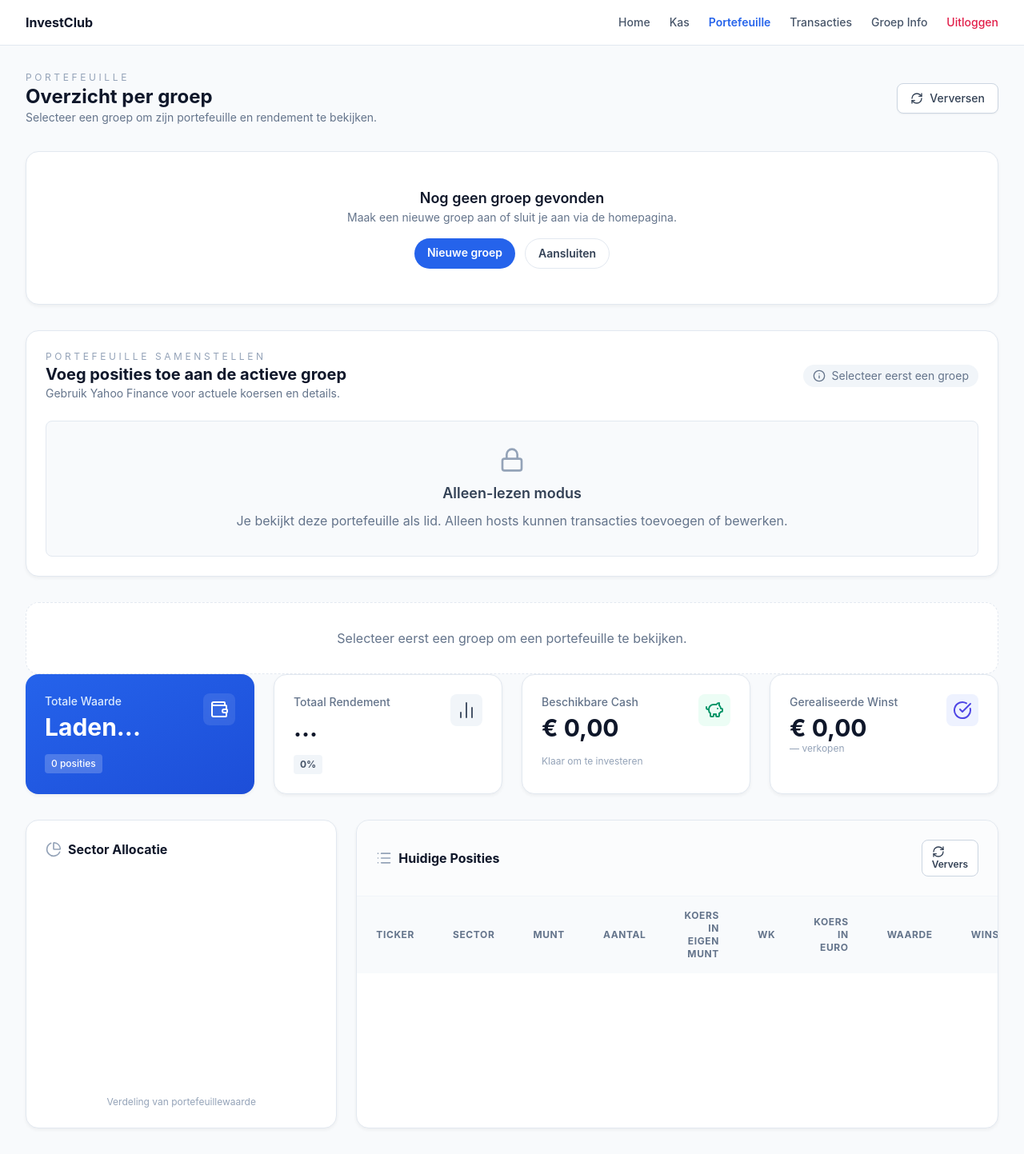
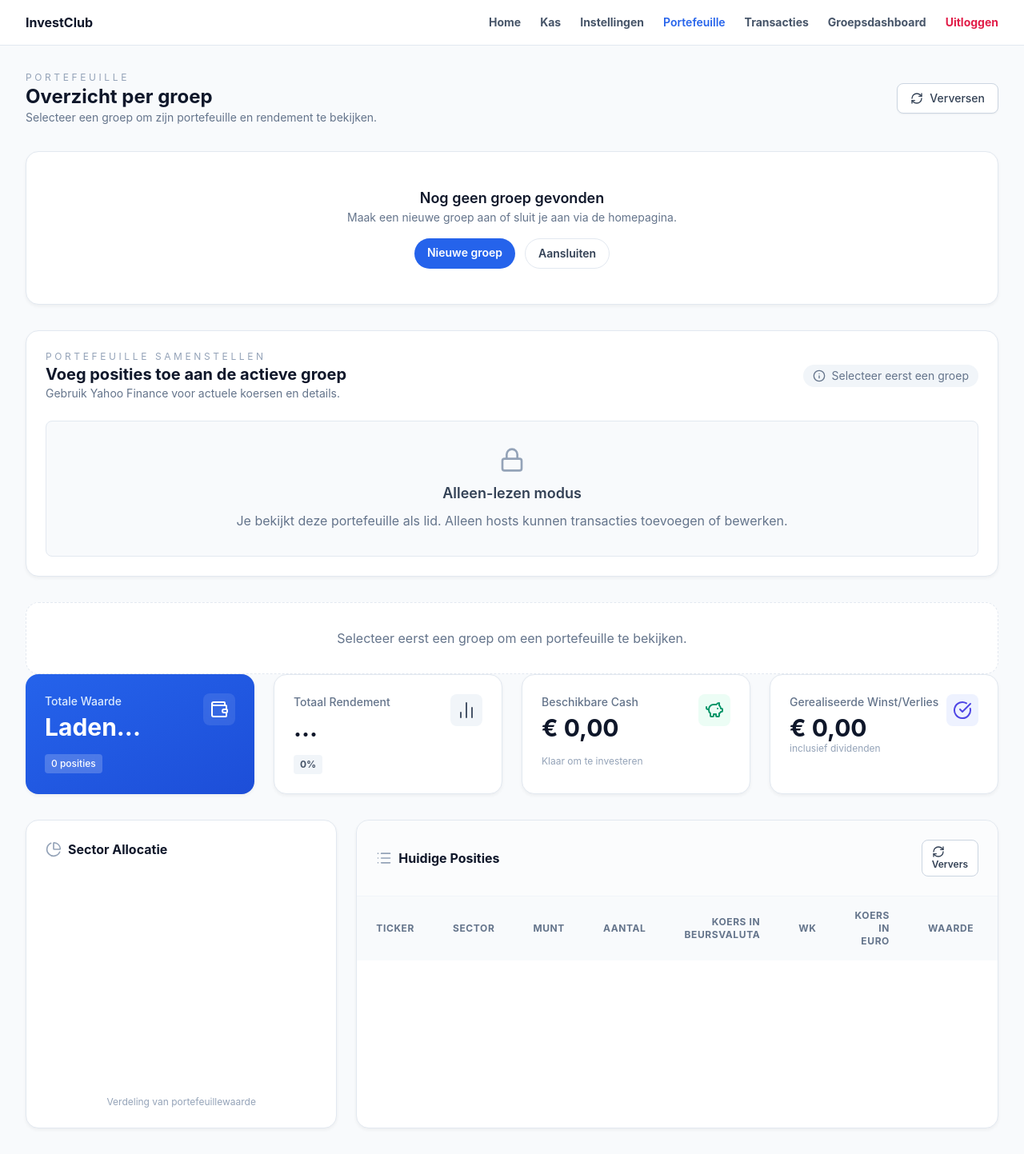
Before and after one commit to A-D-DBS-application/web-application-2025-group-16, a Flask app: page /portfolio in a window 1280 px wide. Shown: the whole page at 80% size. Run offline with Flask 3, Linux system fonts and the light colour scheme; the visitor is signed in with stand-in values (Sample User, id 1); data that the repository does not hold is empty; a map, chart or similar area stays blank; some libraries are stand-ins or nearby versions.

Commit message:
opmaak update

```diff
--- a/templates/_nav.html
+++ b/templates/_nav.html
@@ -5,16 +5,18 @@
     </a>
 
     {% set p = request.path %}
-    <div class="flex gap-6 text-sm font-medium">
+    <div class="flex gap-6 text-sm font-bold">
       <a href="{{ url_for('main.home') }}" class="{{ 'text-blue-600 font-semibold' if p.startswith('/home') or p=='/' else 'text-slate-600 hover:text-blue-600' }}">Home</a>
 
       <a href="{{ url_for('main.cashbox') }}" class="{{ 'text-blue-600 font-semibold' if p.startswith('/cash') else 'text-slate-600 hover:text-blue-600' }}">Kas</a>
 
+      <a href="{{ url_for('groups.group_settings') }}" class="{{ 'text-blue-600 font-semibold' if p.startswith('/group_settings') else 'text-slate-600 hover:text-blue-600' }}">Instellingen</a>
+
       <a href="{{ url_for('main.portfolio') }}" class="{{ 'text-blue-600 font-semibold' if p.startswith('/portfolio') else 'text-slate-600 hover:text-blue-600' }}">Portefeuille</a>
 
-                <a href="{{ url_for('transacties.transactions') }}" class="{{ 'text-blue-600 font-semibold' if p.startswith('/transactions') else 'text-slate-600 hover:text-blue-600' }}">Transacties</a>
+      <a href="{{ url_for('transacties.transactions') }}" class="{{ 'text-blue-600 font-semibold' if p.startswith('/transactions') else 'text-slate-600 hover:text-blue-600' }}">Transacties</a>
 
-      <a href="{{ url_for('groups.group_dashboard') }}" class="{{ 'text-blue-600 font-semibold' if p.startswith('/groups/current') else 'text-slate-600 hover:text-blue-600' }}">Groep Info</a>
+      <a href="{{ url_for('groups.group_dashboard') }}" class="{{ 'text-blue-600 font-semibold' if p.startswith('/groups/current') else 'text-slate-600 hover:text-blue-600' }}">Groepsdashboard</a>
 
       <a href="{{ url_for('auth.logout') }}" class="text-rose-600 hover:text-rose-700">Uitloggen</a>
     </div>
--- a/templates/cashbox.html
+++ b/templates/cashbox.html
@@ -70,7 +70,7 @@
                             {% for t in history %}
                                 <tr>
                                     <td class="py-3 text-slate-600">
-                                        {{ t.date or t[0] }}
+                                        {{ (t.date or t[0]).split('T')[0] if (t.date or t[0]) else '' }}
                                     </td>
                                     <td class="py-3">
                                         {% set amt = t.amount if t.amount is not none else t[1] %}
--- a/templates/dashboard.html
+++ b/templates/dashboard.html
@@ -143,13 +143,7 @@
                 <div class="flex gap-2 items-center">
                     {% if active_group %}
                         {% if is_host %}
-                        <form action="{{ url_for('main.import_csv', group_id=active_group.id) }}" method="post" enctype="multipart/form-data" id="csv-form" class="hidden">
-                            <input type="file" name="file" id="csv-file-input" accept=".csv" onchange="document.getElementById('csv-form').submit()">
-                        </form>
-                        <button onclick="document.getElementById('csv-file-input').click()" class="flex items-center gap-2 px-4 py-2 bg-slate-100 border border-slate-200 rounded-full text-sm font-semibold hover:bg-slate-200 transition-colors text-slate-700">
-                            <i data-lucide="upload" class="h-4 w-4"></i>
-                            Import CSV
-                        </button>
+
                         {% endif %}
                     {% else %}
                         <span class="inline-flex items-center gap-2 px-3 py-1 rounded-full bg-slate-100 text-slate-500 text-sm">
@@ -206,7 +200,7 @@
                         <div id="quote-sector" class="quote-pill">—</div>
                     </div>
                     <div>
-                        <label class="form-label">Munt</label>
+                        <label class="form-label">Beursvaluta</label>
                         <input id="currency-input" list="currency-list" class="form-input" placeholder="Bijv. EUR" maxlength="6" {{ builder_disabled }}>
                         <datalist id="currency-list">
                             <option value="EUR"></option>
@@ -249,7 +243,7 @@
                         <input id="gross-total" type="number" step="0.01" class="form-input" placeholder="€ 0,00" readonly>
                     </div>
                     <div>
-                        <label id="total-label" class="form-label">Totaal in eigen munt</label>
+                        <label id="total-label" class="form-label">Totaal in beursvaluta</label>
                         <input id="final-total" type="number" step="0.01" min="0" class="form-input" placeholder="€ 0,00" {{ builder_disabled }}>
                     </div>
                     <div>
@@ -367,14 +361,14 @@
             <div class="glass-card p-6">
                 <div class="flex justify-between items-start">
                     <div>
-                        <p class="text-slate-500 text-sm font-medium mb-1">Gerealiseerde Winst</p>
+                        <p class="text-slate-500 text-sm font-medium mb-1">Gerealiseerde Winst/Verlies</p>
                         <h2 id="realized-profit" class="text-3xl font-bold text-slate-900">€ 0,00</h2>
                     </div>
                     <div class="p-2 bg-indigo-50 rounded-lg">
                         <i data-lucide="check-circle" class="h-6 w-6 text-indigo-600"></i>
                     </div>
                 </div>
-                <p id="realized-count" class="text-slate-400 text-xs">— verkopen</p>
+                <p id="realized-count" class="text-slate-400 text-xs">inclusief dividenden</p>
             </div>
         </div>
 
@@ -414,7 +408,7 @@
                                 <th class="px-6 py-4">Sector</th>
                                 <th class="px-6 py-4">Munt</th>
                                 <th class="px-6 py-4 text-right">Aantal</th>
-                                <th class="px-6 py-4 text-right">Koers in eigen munt</th>
+                                <th class="px-6 py-4 text-right">Koers in beursvaluta</th>
                                 <th class="px-6 py-4 text-right">WK</th>
                                 <th class="px-6 py-4 text-right">Koers in euro</th>
                                 <th class="px-6 py-4 text-right">Waarde</th>
@@ -899,7 +893,7 @@
                 const costLabel = document.getElementById('cost-label');
                 const totalLabel = document.getElementById('total-label');
                 if (costLabel) costLabel.textContent = (t === 'SELL') ? 'Kosten (Bruto − TOTAAL)' : (t === 'DIVIDEND' ? 'Afwijking (optioneel)' : 'Kosten (TOTAAL − Bruto)');
-                if (totalLabel) totalLabel.textContent = (t === 'SELL') ? 'Totaal (netto) in eigen munt' : 'Totaal in eigen munt';
+                if (totalLabel) totalLabel.textContent = (t === 'SELL') ? 'Totaal (netto) in beursvaluta' : 'Totaal in beursvaluta';
 
                 // Verberg het Sector-veld bij Dividend
                 try {
@@ -1045,7 +1039,7 @@
                 const total = Number(data.total || 0);
                 realizedProfitEl.textContent = eur.format(total);
                 realizedProfitEl.className = 'text-3xl font-bold ' + (total >= 0 ? 'text-emerald-600' : 'text-rose-600');
-                if (realizedCountEl) realizedCountEl.textContent = `${data.sell_count || 0} verkopen`;
+                if (realizedCountEl) realizedCountEl.textContent = 'inclusief dividenden';
             } catch (e) {
                 if (realizedProfitEl) realizedProfitEl.textContent = '€ 0,00';
             }
--- a/templates/login.html
+++ b/templates/login.html
@@ -39,7 +39,7 @@
                 </button>
             </form>
 
-            <p class="text-center text-sm text-slate-500">Wil je enkel rondkijken? <a href="{{ url_for('main.home') }}" class="text-blue-600 font-semibold">Terug naar home</a></p>
+
         </div>
     </div>
 
```
Also changed, not shown: static/css/style.css (+5 -4 lines), templates/group.html (+14 -6 lines), templates/home.html (+6 -31 lines).
